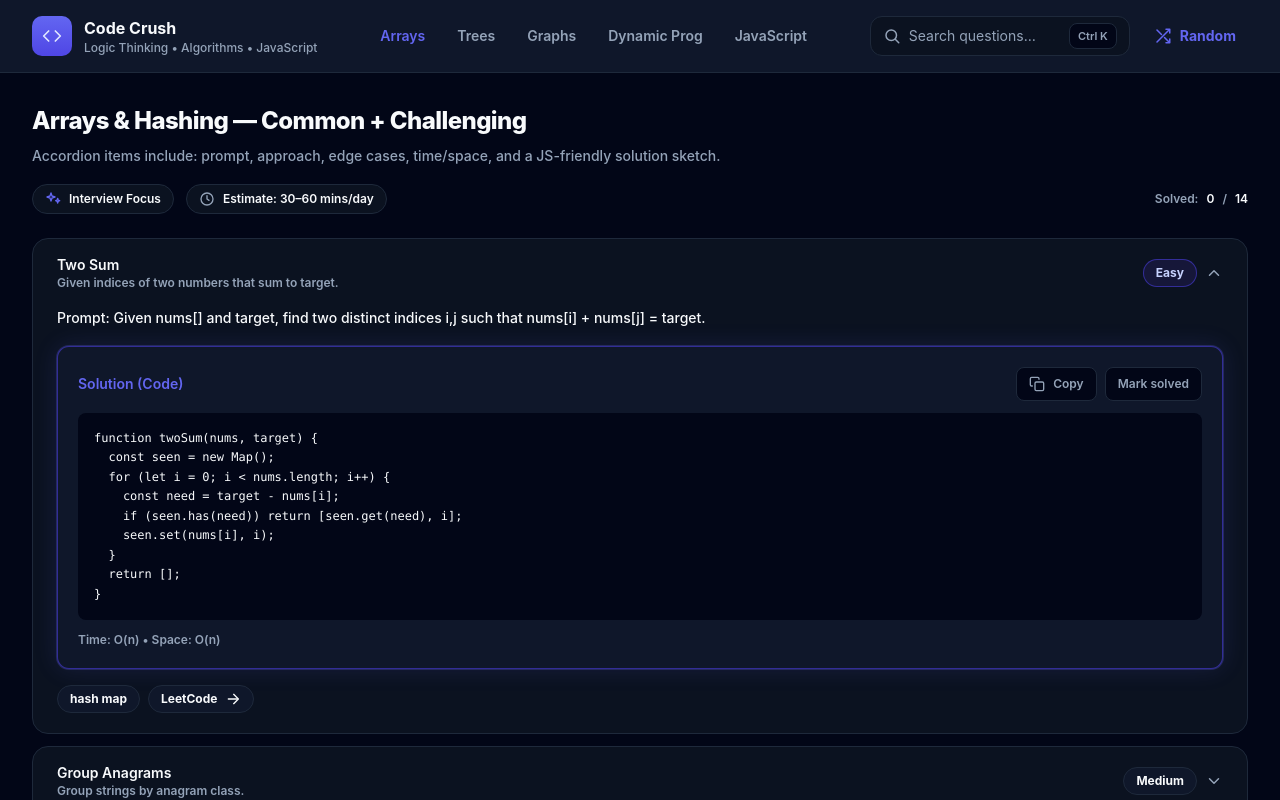
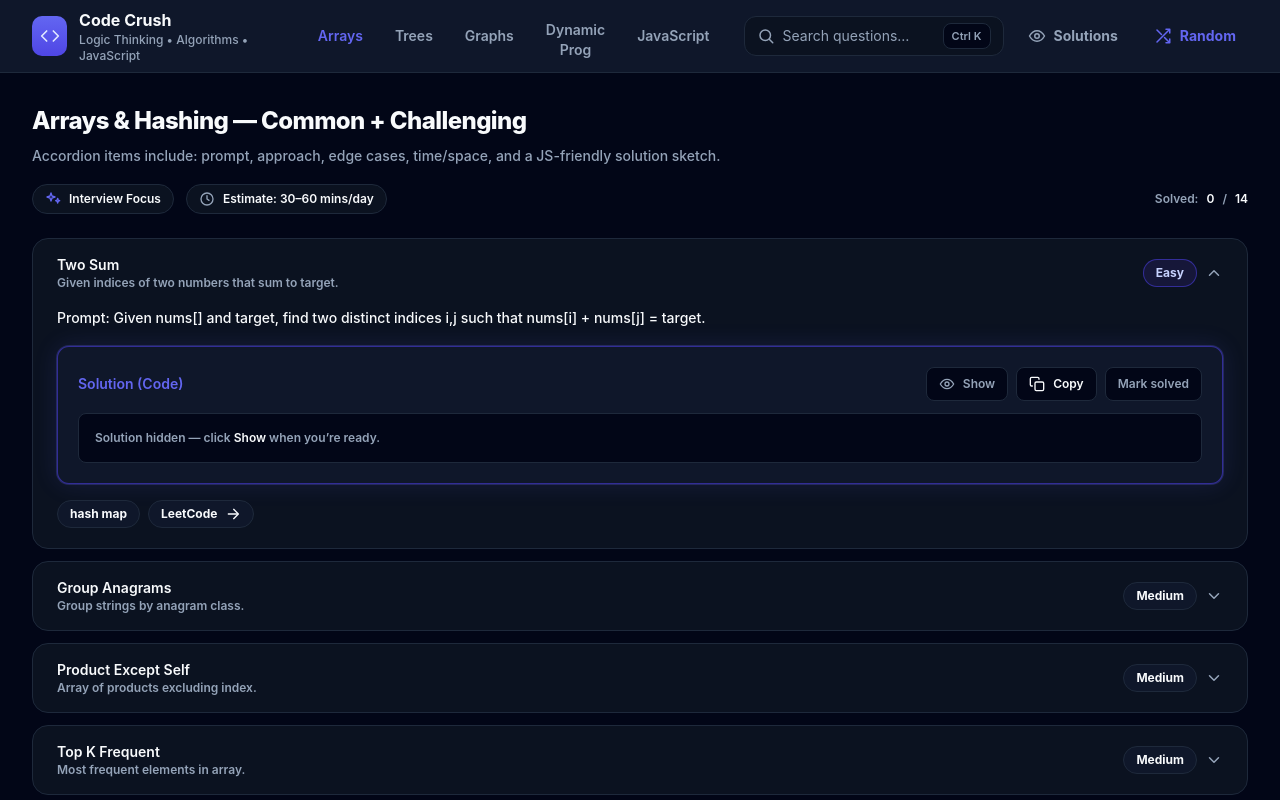
Before and after one commit to hongminglow/code-crush, a React (Vite) app: page / in a window 1280 px wide. Shown: the top 800 px of the page. Built offline with nearby package versions, Linux system fonts and the light colour scheme.

Commit message:
feat: added toogle visibility for the answer section in accordion item

```diff
--- a/src/App.tsx
+++ b/src/App.tsx
@@ -30,6 +30,7 @@ export default function App() {
     initialCategoryFromHash(),
   );
   const [query, setQuery] = useState("");
+  const [revealSolutions, setRevealSolutions] = useState(false);
   const queryNorm = useMemo(() => normalizeQuery(query), [query]);
 
   const searchRef = useRef<HTMLInputElement>(null);
@@ -167,6 +168,24 @@ export default function App() {
             />
             <button
               type="button"
+              onClick={() => setRevealSolutions((v) => !v)}
+              className={
+                "inline-flex h-10 items-center justify-center gap-2 rounded-xl bg-transparent px-3 text-sm font-bold transition-colors focus-visible:outline-none focus-visible:ring-2 focus-visible:ring-indigo-500/40 " +
+                (revealSolutions
+                  ? "text-cc-accent hover:text-cc-text"
+                  : "text-cc-muted hover:text-cc-text")
+              }
+              aria-pressed={revealSolutions}
+              aria-label={revealSolutions ? "Hide solutions" : "Show solutions"}
+            >
+              <Icon
+                name={revealSolutions ? "eyeOff" : "eye"}
+                className="h-[18px] w-[18px]"
+              />
+              Solutions
+            </button>
+            <button
+              type="button"
               onClick={randomPick}
               className="inline-flex h-10 items-center justify-center gap-2 rounded-xl bg-transparent px-3 text-sm font-bold text-cc-accent transition-colors hover:text-cc-text"
             >
@@ -222,6 +241,7 @@ export default function App() {
                   }
                   solved={solvedIds.has(q.id)}
                   onToggleSolved={() => toggleSolved(q.id)}
+                  revealSolutions={revealSolutions}
                 />
               </div>
             ))
--- a/src/components/AccordionItem.tsx
+++ b/src/components/AccordionItem.tsx
@@ -1,4 +1,4 @@
-import { useMemo, useState } from "react";
+import { useEffect, useMemo, useState } from "react";
 import type { Difficulty, Question } from "../data/types";
 import { Chip } from "./Badge";
 import { Icon } from "./Icon";
@@ -18,18 +18,27 @@ export function AccordionItem({
   onToggleOpen,
   solved,
   onToggleSolved,
+  revealSolutions,
 }: {
   question: Question;
   open: boolean;
   onToggleOpen: () => void;
   solved: boolean;
   onToggleSolved: () => void;
+  revealSolutions?: boolean;
 }) {
   const code = useMemo(
     () => normalizeWhitespace(question.code.content),
     [question.code.content],
   );
   const [copied, setCopied] = useState(false);
+  const [showSolution, setShowSolution] = useState(false);
+
+  const solutionVisible = Boolean(revealSolutions) || showSolution;
+
+  useEffect(() => {
+    if (open && !revealSolutions) setShowSolution(false);
+  }, [open, question.id, revealSolutions]);
 
   async function copy() {
     try {
@@ -83,10 +92,37 @@ export function AccordionItem({
                   type="button"
                   onClick={(e) => {
                     e.stopPropagation();
+                    setShowSolution((prev) => !prev);
+                  }}
+                  className={
+                    "inline-flex items-center gap-2 rounded-lg border border-cc-border bg-cc-bg px-3 py-2 text-xs font-semibold transition-colors focus-visible:outline-none focus-visible:ring-2 focus-visible:ring-indigo-500/40 " +
+                    (solutionVisible
+                      ? "text-indigo-200 hover:text-cc-text"
+                      : "text-cc-muted hover:text-cc-text")
+                  }
+                  aria-pressed={solutionVisible}
+                >
+                  <Icon
+                    name={solutionVisible ? "eyeOff" : "eye"}
+                    className="h-4 w-4"
+                  />
+                  {solutionVisible ? "Hide" : "Show"}
+                </button>
+                <button
+                  type="button"
+                  onClick={(e) => {
+                    e.stopPropagation();
+                    if (!solutionVisible) return;
                     copy();
                   }}
-                  className="inline-flex items-center gap-2 rounded-lg border border-cc-border bg-cc-bg px-3 py-2 text-xs font-semibold text-cc-muted transition-colors hover:text-cc-text"
+                  className={
+                    "inline-flex items-center gap-2 rounded-lg border border-cc-border bg-cc-bg px-3 py-2 text-xs font-semibold transition-colors focus-visible:outline-none focus-visible:ring-2 focus-visible:ring-indigo-500/40 " +
+                    (solutionVisible
+                      ? "text-cc-muted hover:text-cc-text"
+                      : "cursor-not-allowed text-cc-muted/40")
+                  }
                   aria-label="Copy code"
+                  disabled={!solutionVisible}
                 >
                   <Icon name={copied ? "check" : "copy"} className="h-4 w-4" />
                   {copied ? "Copied" : "Copy"}
@@ -109,6 +145,8 @@ export function AccordionItem({
               </div>
             </div>
 
+            {solutionVisible ? (
+              <>
                 <pre className="overflow-x-auto rounded-lg bg-cc-bg p-4 text-xs leading-relaxed text-cc-text">
                   <code className="font-mono">{code}</code>
                 </pre>
@@ -119,6 +157,13 @@ export function AccordionItem({
                     {question.complexity.space}
                   </div>
                 ) : null}
+              </>
+            ) : (
+              <div className="rounded-lg border border-cc-border bg-cc-bg p-4 text-xs font-semibold text-cc-muted">
+                Solution hidden — click{" "}
+                <span className="text-cc-text">Show</span> when you’re ready.
+              </div>
+            )}
           </div>
 
           <div className="flex flex-wrap gap-2">
--- a/src/components/Icon.tsx
+++ b/src/components/Icon.tsx
@@ -4,6 +4,8 @@ type IconName =
   | "clock"
   | "search"
   | "shuffle"
+  | "eye"
+  | "eyeOff"
   | "chevronDown"
   | "chevronUp"
   | "arrowRight"
@@ -64,6 +66,22 @@ export function Icon({
           <path d="M14 14l6 6" />
         </svg>
       );
+    case "eye":
+      return (
+        <svg viewBox="0 0 24 24" className={className} {...common}>
+          <path d="M2 12s4-7 10-7 10 7 10 7-4 7-10 7S2 12 2 12z" />
+          <circle cx="12" cy="12" r="3" />
+        </svg>
+      );
+    case "eyeOff":
+      return (
+        <svg viewBox="0 0 24 24" className={className} {...common}>
+          <path d="M3 3l18 18" />
+          <path d="M10.6 10.6A3 3 0 0 0 12 15a3 3 0 0 0 2.4-4.4" />
+          <path d="M9.9 5.1A10.5 10.5 0 0 1 12 5c6 0 10 7 10 7a18.6 18.6 0 0 1-4.2 4.9" />
+          <path d="M6.1 6.1C3.9 7.8 2 10.8 2 12s4 7 10 7c1.1 0 2.1-.2 3.1-.5" />
+        </svg>
+      );
     case "chevronDown":
       return (
         <svg viewBox="0 0 24 24" className={className} {...common}>
```
Also changed, not shown: design-system/codecrush/MASTER.md (+5 -4 lines), 1 other file (tests, documents, lock files or other folders). Lines whose indentation alone changed are shown as unchanged.
